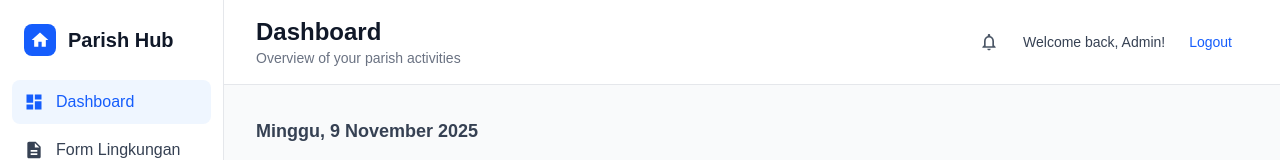
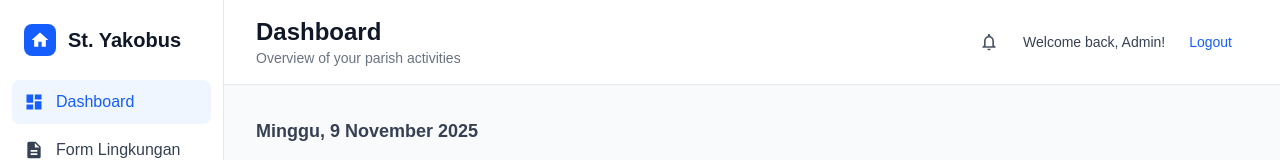
Before and after one commit to PriscillaHandoyo/stykb-dashboard, a Next.js app in the folder stykb-dashboard/: page /dashboard in a window 1280 px wide. Shown: the top 160 px of the page. Built offline with nearby package versions, Linux system fonts and the light colour scheme.

Commit message:
20251109_13 - Fix dashboard UI/UX - 3

```diff
--- a/stykb-dashboard/app/dashboard/page.tsx
+++ b/stykb-dashboard/app/dashboard/page.tsx
@@ -194,7 +194,7 @@ export default function DashboardPage() {
               <path d="M10 20v-6h4v6h5v-8h3L12 3 2 12h3v8z" />
             </svg>
           </div>
-          <h2 className="text-xl font-bold text-gray-900">Parish Hub</h2>
+          <h2 className="text-xl font-bold text-gray-900">St. Yakobus</h2>
         </div>
 
         {/* Navigation */}
```
